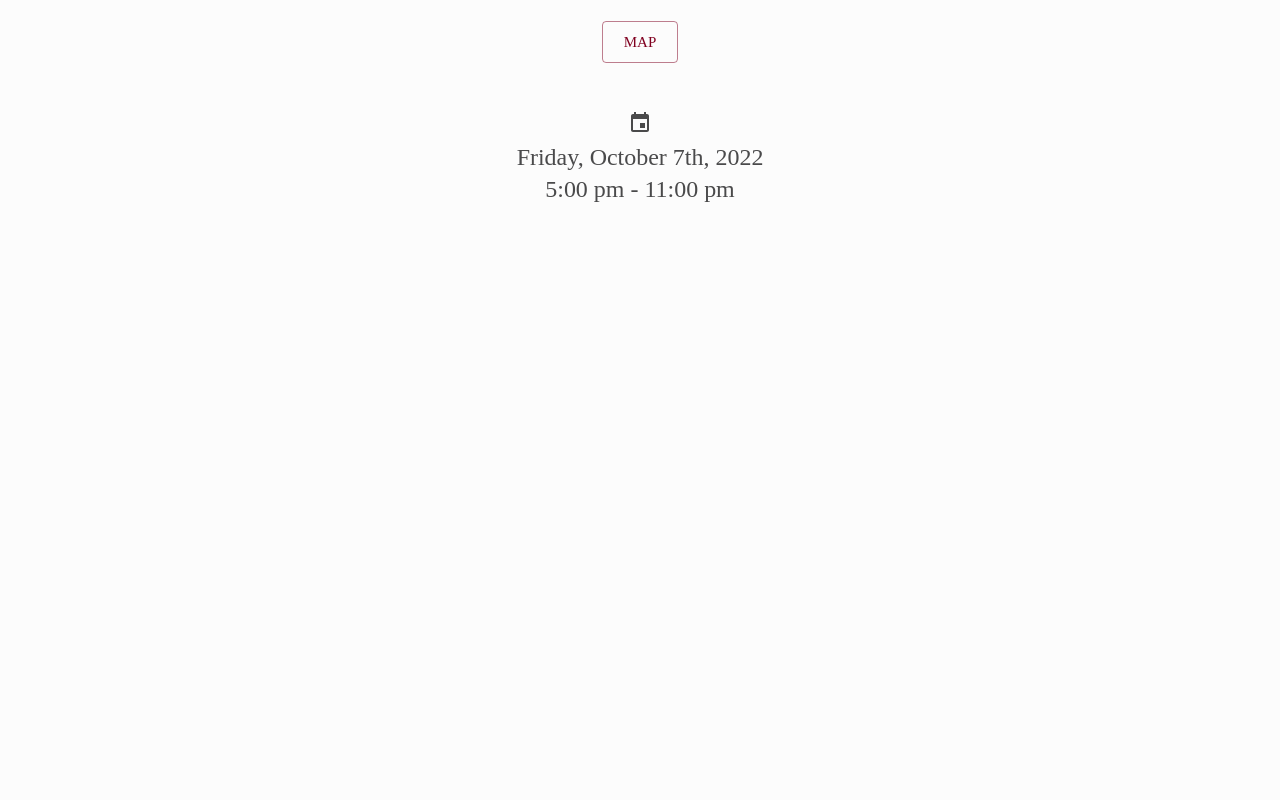
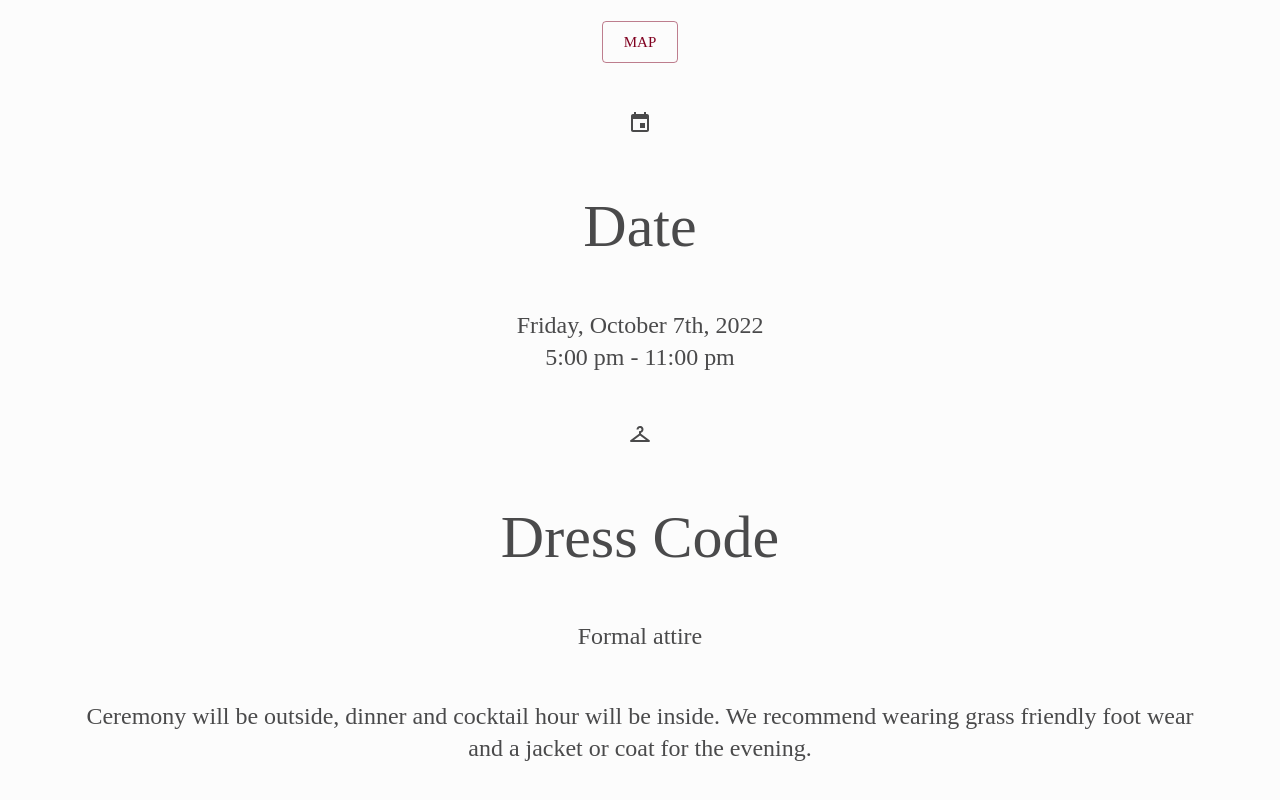
Before and after one commit to PetDios9/dooryandmelwedding, a React (Create React App) app: page /schedule in a window 1280 px wide. Shown: the part 1223-2023 px from the top of the page. Before the commit the page ends 1509 px from the top, so only its background shows below. Built offline with nearby package versions, Linux system fonts and the light colour scheme.

Commit message:
added dress code text on schedule, changed special day text in home screen and added horizontal line

```diff
--- a/src/pages/Home.jsx
+++ b/src/pages/Home.jsx
@@ -20,7 +20,8 @@ export default function Home() {
         <Grid container spacing={4}>
           <Grid item xs={12}>
             <Typography>
-              Come join us for our special day together
+              Come join us for our special day
+              <hr />
             </Typography>
           </Grid>
           <Grid item xs={12}>
--- a/src/pages/Schedule.jsx
+++ b/src/pages/Schedule.jsx
@@ -5,6 +5,7 @@ import { Box } from '@mui/system';
 import React from 'react';
 import LocationOnIcon from '@mui/icons-material/LocationOn';
 import EventIcon from '@mui/icons-material/Event';
+import CheckroomOutlinedIcon from '@mui/icons-material/CheckroomOutlined';
 import TheRiverMill from '../images/TheRiverMill.jpg';
 import schedulePageStyles from '../styles/schedulePageStyles';
 
@@ -74,11 +75,37 @@ export default function Schedule() {
             </Grid>
             <Grid item xs={12}>
               <EventIcon />
-              <br />
+            </Grid>
+            <Grid item xs={12}>
+              <Typography textAlign="center" variant="h2">
+                Date
+              </Typography>
+            </Grid>
+            <Grid item xs={12}>
               <Typography textAlign="center" variant="h5">
                 Friday, October 7th, 2022
                 <br />
                 5:00 pm - 11:00 pm
+              </Typography>
+            </Grid>
+            <Grid item xs={12}>
+              <CheckroomOutlinedIcon />
+            </Grid>
+            <Grid item xs={12}>
+              <Typography textAlign="center" variant="h2">
+                Dress Code
+              </Typography>
+            </Grid>
+            <Grid item xs={12}>
+              <Typography textAlign="center" variant="h5">
+                Formal attire
+              </Typography>
+            </Grid>
+            <Grid item xs={12}>
+              <Typography textAlign="center" variant="h5">
+                Ceremony will be outside, dinner and cocktail hour
+                will be inside. We recommend wearing grass friendly
+                foot wear and a jacket or coat for the evening.
               </Typography>
             </Grid>
           </Grid>
```
